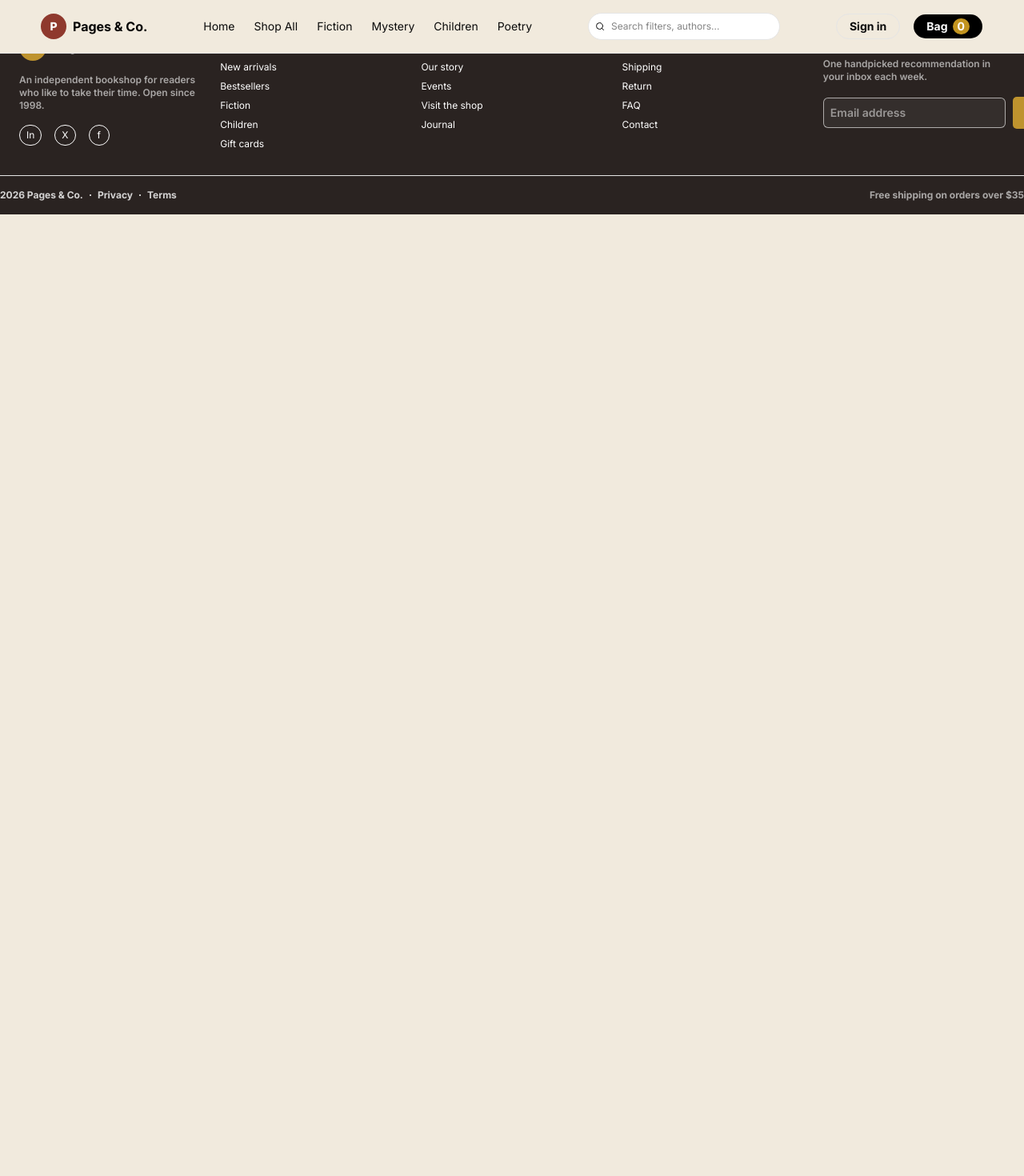
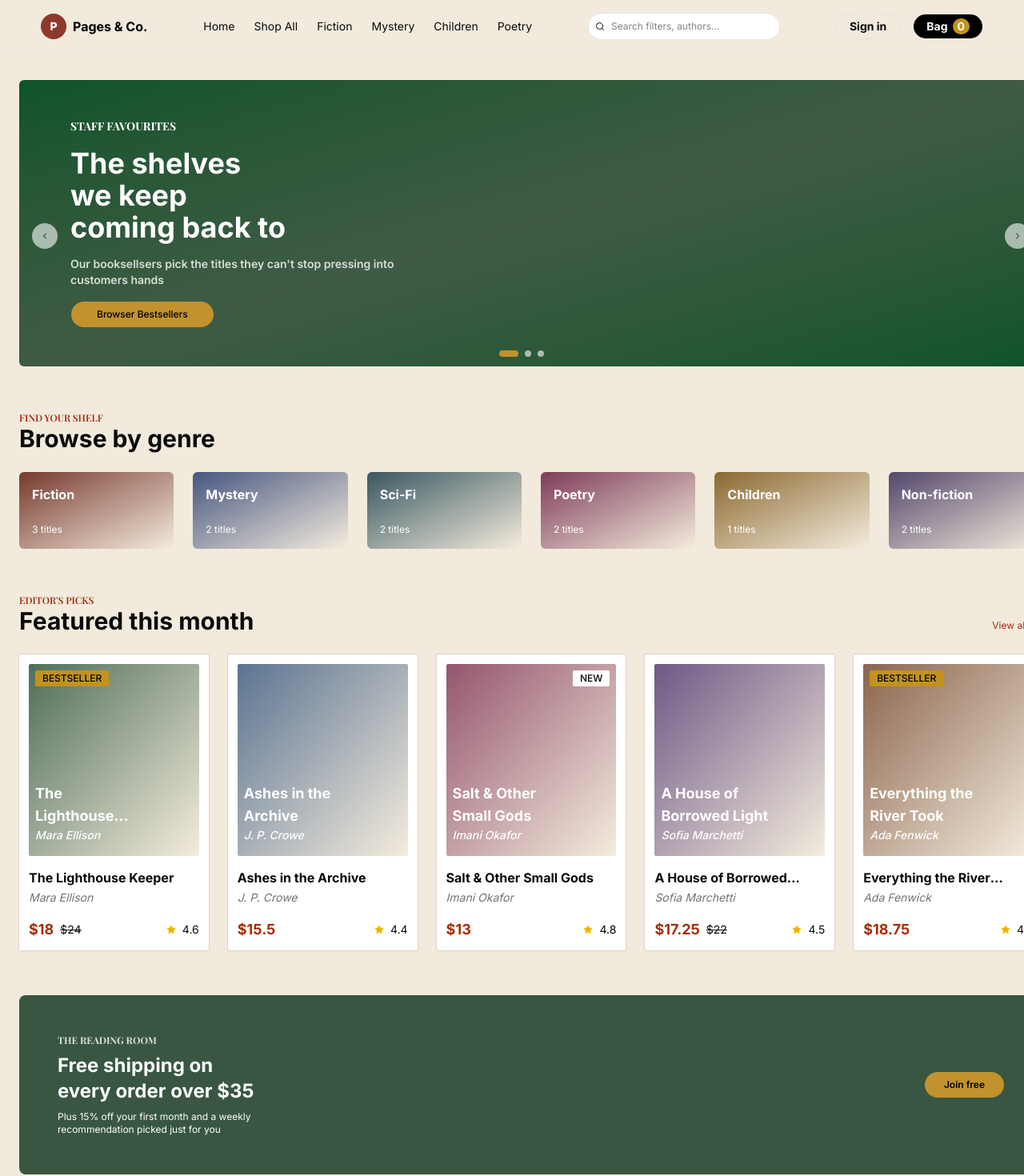
Before and after one commit to Trangsiban27/trangsiban_ezgames_frontendtest, a Next.js app: page / in a window 1280 px wide. Shown: the top 1470 px of the page at 80% size. Before the commit the page ends 800 px from the top, so only its background shows below. Built offline with nearby package versions, Linux system fonts and the light colour scheme; a web font is replaced by a local one.

Commit message:
Feat: reponsive home page

```diff
--- a/app/(main)/layout.tsx
+++ b/app/(main)/layout.tsx
@@ -7,9 +7,9 @@ const layout = ({ children }: { children: React.ReactNode }) => {
         <div className='bg-background flex flex-col items-center justify-center'>
             <Header />
 
-            {/* <main className=''>
+            <main className='lg:w-7xl w-full px-6'>
                 {children}
-            </main> */}
+            </main>
 
             <Footer />
         </div>
--- a/app/(main)/page.tsx
+++ b/app/(main)/page.tsx
@@ -8,7 +8,7 @@ import React from 'react'
 
 const page = () => {
     return (
-        <div className='my-25 w-7xl flex flex-col gap-14'>
+        <div className='my-25 lg:w-7xl w-full flex flex-col gap-14'>
             <Carousel />
 
             <section className=''>
--- a/components/common/ListHeader.tsx
+++ b/components/common/ListHeader.tsx
@@ -11,7 +11,7 @@ interface Props {
 
 const ListHeader = ({ subTitle, title, hasViewAll = false, viewAllUrl = '' }: Props) => {
     return (
-        <div className='flex items-end justify-between'>
+        <div className='flex md:flex-row flex-col md:items-end justify-between'>
             <div>
                 <h6 className='font-semibold font-heading text-xs text-primary uppercase'>{subTitle}</h6>
                 <h1 className='font-bold text-3xl'>{title}</h1>
--- a/components/footer/Footer.tsx
+++ b/components/footer/Footer.tsx
@@ -30,7 +30,7 @@ const Footer = () => {
         <footer
             className='bg-[#2a2321] relative bottom-0 left-0 right-0 flex items-center justify-center w-full'
         >
-            <div className='md:w-7xl w-full md:pt-10 md:pb-20 px-6 py-26 grid md:grid-cols-5 gap-6'>
+            <div className='lg:w-7xl w-full lg:pt-10 lg:pb-20 px-6 py-26 grid lg:grid-cols-5 gap-6'>
                 <div className='flex flex-col gap-4'>
                     <div className='flex items-center gap-2'>
                         <span className='bg-[#be932e] px-3 py-1.5 rounded-full font-bold'>P</span>
@@ -85,7 +85,7 @@ const Footer = () => {
             </div>
 
             <div className='absolute bottom-0 left-0 right-0 border-t py-4 flex items-center justify-center'>
-                <div className='flex md:flex-row flex-col gap-y-2 items-center justify-between w-7xl'>
+                <div className='flex lg:flex-row flex-col gap-y-2 items-center justify-between w-7xl'>
                     <div className='flex items-center gap-2'>
                         <span className='text-white/80 font-bold text-xs'>2026 Pages & Co.</span>
 
--- a/components/header/Header.tsx
+++ b/components/header/Header.tsx
@@ -17,12 +17,12 @@ const Header = () => {
 
     return (
         <header className='fixed top-0 left-0 right-0 p-4 border-b flex items-center justify-center font-sans bg-background z-10'>
-            <div className='md:w-7xl w-full flex items-center md:justify-around justify-between'>
+            <div className='lg:w-7xl w-full flex items-center lg:justify-around justify-between'>
                 <div className='flex'>
                     <Button
                         variant={'ghost'}
                         onClick={() => setIsOpen(!isOpen)}
-                        className='flex md:hidden'
+                        className='flex lg:hidden'
                     >
                         <Menu width={20} />
                     </Button>
@@ -36,7 +36,7 @@ const Header = () => {
                     </div>
                 </div>
 
-                <nav className='hidden md:flex items-center justify-center gap-6'>
+                <nav className='hidden lg:flex items-center justify-center gap-6'>
                     {NAV_ITEMS.map((item, index) => (
                         <Link key={index} href={item?.url} className='text-sm'>
                             {item?.label}
--- a/components/home/banner/Banner.tsx
+++ b/components/home/banner/Banner.tsx
@@ -3,7 +3,7 @@ import React from 'react'
 
 const Banner = () => {
     return (
-        <section className='rounded-md bg-[#385642] p-12 flex items-center justify-between'>
+        <section className='rounded-md bg-[#385642] md:p-12 p-6 flex md:flex-row flex-col md:items-center justify-between'>
             <div className='flex flex-col gap-2'>
                 <span className='font-heading uppercase text-white/80 text-xs font-bold'>The reading room</span>
 
@@ -18,7 +18,7 @@ const Banner = () => {
                 </div>
             </div>
 
-            <Button className='bg-[#c2922c] p-4 px-6 font-semibold rounded-4xl text-black cursor-pointer'>
+            <Button className='bg-[#c2922c] mt-6 md:mt-0 p-4 px-6 font-semibold rounded-4xl text-black cursor-pointer'>
                 <span className='text-xs'>Join free</span>
             </Button>
         </section>
--- a/components/home/best-seller/BestSeller.tsx
+++ b/components/home/best-seller/BestSeller.tsx
@@ -13,7 +13,7 @@ const BestSeller = () => {
                 viewAllUrl=''
             />
 
-            <div className='grid grid-cols-5 gap-6 mt-6'>
+            <div className='grid lg:grid-cols-5 grid-cols-2 gap-6 mt-6'>
                 {BESTSELLER.map((item) => (
                     <ProductCard key={item?.id} data={item} />
                 ))}
--- a/components/home/browse-by-genre/GenreList.tsx
+++ b/components/home/browse-by-genre/GenreList.tsx
@@ -11,7 +11,7 @@ const GenreList = () => {
                 title='Browse by genre'
             />
 
-            <div className='grid grid-cols-6 gap-6 mt-6'>
+            <div className='grid lg:grid-cols-6 md:grid-cols-3 grid-cols-2 gap-6 mt-6'>
                 {GENRE_ITEMS.map((item, index) => (
                     <GenreItem key={index} data={item} />
                 ))}
--- a/components/home/carousel/Carousel.tsx
+++ b/components/home/carousel/Carousel.tsx
@@ -1,7 +1,7 @@
 'use client'
 import { Button } from '@/components/ui/button'
 import { ChevronLeft, ChevronRight } from 'lucide-react'
-import React, { useState } from 'react'
+import React, { useRef, useState } from 'react'
 
 const slides = [
     {
@@ -26,6 +26,8 @@ const slides = [
 
 const Carousel = () => {
     const [currentIndex, setCurrentIndex] = useState(0)
+    const touchStart = useRef<number | null>(null)
+    const minSwipeDistance = 50
 
     const nextSlide = () => {
         setCurrentIndex((prev) => (prev === slides.length - 1 ? 0 : prev + 1))
@@ -35,8 +37,34 @@ const Carousel = () => {
         setCurrentIndex((prev) => (prev === 0 ? slides.length - 1 : prev - 1))
     }
 
+    const onTouchStart = (e: React.TouchEvent) => {
+        touchStart.current = e.targetTouches[0].clientX
+    }
+
+    const onTouchEnd = (e: React.TouchEvent) => {
+        if (!touchStart.current) return
+
+        const touchEnd = e.changedTouches[0].clientX
+        const distance = touchStart.current - touchEnd
+
+        if (Math.abs(distance) > minSwipeDistance) {
+            if (distance > 0) {
+                nextSlide()
+            }
+            else {
+                backSlide()
+            }
+        }
+
+        touchStart.current = null
+    }
+
     return (
-        <div className="relative w-full overflow-hidden">
+        <div
+            className="relative w-full overflow-hidden"
+            onTouchStart={onTouchStart}
+            onTouchEnd={onTouchEnd}
+        >
             <div
                 className="flex transition-transform duration-500 ease-out"
                 style={{ transform: `translateX(-${currentIndex * 100}%)` }}
@@ -44,7 +72,7 @@ const Carousel = () => {
                 {slides.map((slide, index) => (
                     <div
                         key={index}
-                        className="min-w-full bg-linear-to-br from-green-900 via-[#3f5b45] to-green-900 py-12 px-16 rounded-sm flex flex-col gap-4"
+                        className="min-w-full bg-linear-to-br from-green-900 via-[#3f5b45] to-green-900 lg:py-12 lg:px-16 p-10 rounded-sm flex flex-col gap-4"
                     >
                         <span className='text-white font-heading uppercase text-sm font-bold'>{slide.subtitle}</span>
 
@@ -54,7 +82,7 @@ const Carousel = () => {
                             <h2 className='text-white font-bold text-4xl'>coming back to</h2>
                         </div>
 
-                        <p className='text-white/80 w-[40%] font-semibold text-sm'>{slide.desc}</p>
+                        <p className='text-white/80 md:w-[40%] font-semibold text-sm'>{slide.desc}</p>
 
                         <Button
                             className='bg-[#c2922c] w-fit px-8 py-4 rounded-2xl text-black cursor-pointer'
@@ -67,18 +95,18 @@ const Carousel = () => {
                 ))}
             </div>
 
-            <div className='absolute bottom-3 left-1/2 flex items-center gap-2'>
+            <div className='absolute bottom-3 left-1/2 -translate-x-10 flex items-center gap-2'>
                 {slides.map((_, index) => (
                     <div key={index} className={`${index === currentIndex ? 'w-6 bg-[#c2922c]' : 'w-2 bg-white/60'} h-2  rounded-full transition-all duration-300 ease-in-out`}></div>
                 ))}
             </div>
 
             {/* Nút điều hướng */}
-            <button onClick={backSlide} className="absolute top-1/2 left-4 bg-white/60 px-2.5 py-1 rounded-full cursor-pointer">
+            <button onClick={backSlide} className="hidden lg:block absolute top-1/2 left-4 bg-white/60 px-2.5 py-1 rounded-full cursor-pointer">
                 <ChevronLeft width={12} />
             </button>
 
-            <button onClick={nextSlide} className="absolute top-1/2 right-4 bg-white/60 px-2.5 py-1 rounded-full cursor-pointer">
+            <button onClick={nextSlide} className="hidden lg:block absolute top-1/2 right-4 bg-white/60 px-2.5 py-1 rounded-full cursor-pointer">
                 <ChevronRight width={12} />
             </button>
         </div>
--- a/components/home/feature-this-month/FeaturesThisMonth.tsx
+++ b/components/home/feature-this-month/FeaturesThisMonth.tsx
@@ -5,7 +5,7 @@ import React from 'react'
 
 const FeaturesThisMonth = () => {
     return (
-        <div>
+        <section>
             <ListHeader
                 subTitle={`Editor's Picks`}
                 title='Featured this month'
@@ -13,12 +13,12 @@ const FeaturesThisMonth = () => {
                 viewAllUrl=''
             />
 
-            <div className='grid grid-cols-5 gap-6 mt-6'>
+            <div className='grid lg:grid-cols-5 md:grid-cols-2 gap-6 mt-6'>
                 {FEATURES.map((item) => (
                     <ProductCard key={item?.id} data={item} />
                 ))}
             </div>
-        </div>
+        </section>
     )
 }
 
--- a/components/home/new-arrivals/NewArrivals.tsx
+++ b/components/home/new-arrivals/NewArrivals.tsx
@@ -13,7 +13,7 @@ const NewArrivals = () => {
                 viewAllUrl=''
             />
 
-            <div className='grid grid-cols-5 gap-6 mt-6 '>
+            <div className='grid lg:grid-cols-5 md:grid-cols-2 gap-6 mt-6 '>
                 {NEW_ARRIVALS.map((item) => (
                     <ProductCard key={item?.id} data={item} />
                 ))}
```
